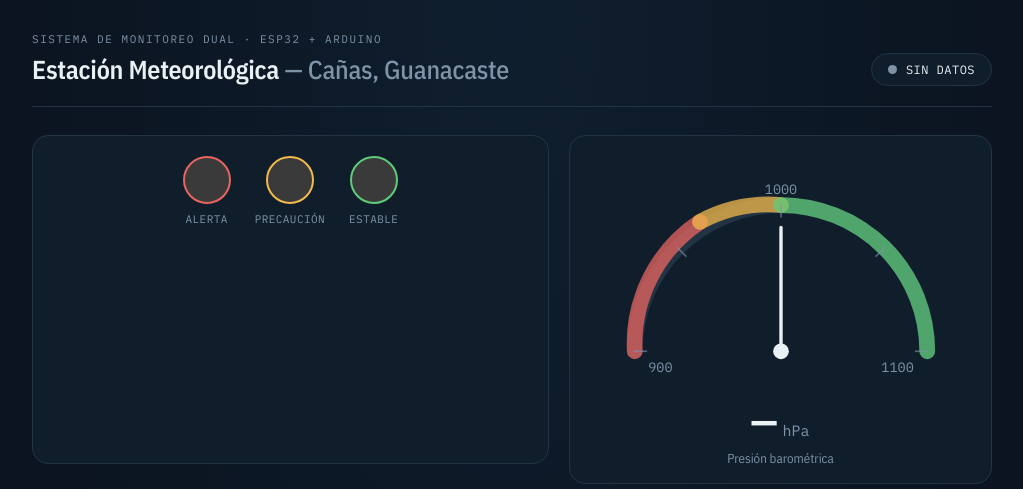
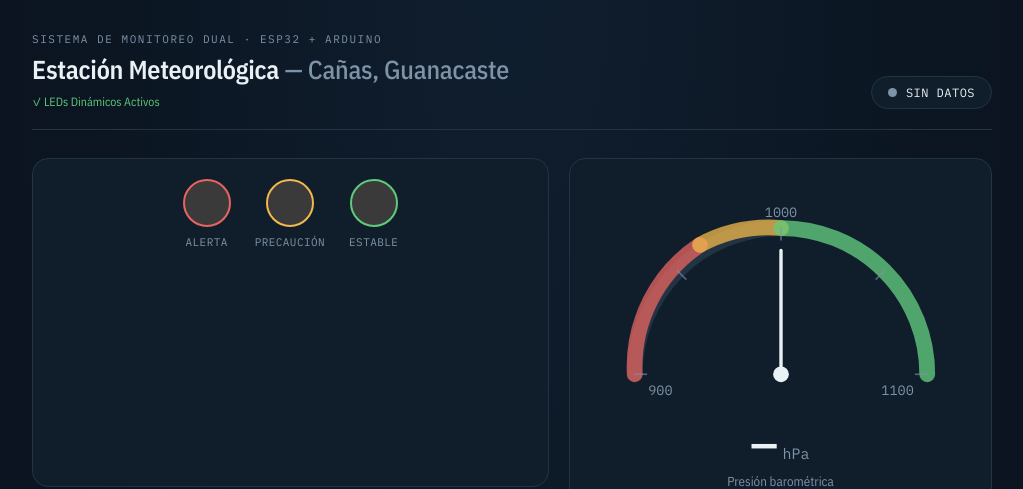
Before and after one commit to leandroalvaradoduarte-lang/weather-dashboard, a Flask app: page / in a window 1280 px wide. Shown: the top 489 px of the page, without its empty margins (128-1151 px from the left). Run offline with Flask 3, Linux system fonts and the light colour scheme; data that the repository does not hold is empty; some libraries are stand-ins or nearby versions.

Commit message:
Test: Add visible indicator text

```diff
--- a/templates/index.html
+++ b/templates/index.html
@@ -17,6 +17,7 @@
     <div class="topbar__title">
       <span class="eyebrow">Sistema de Monitoreo Dual · ESP32 + Arduino</span>
       <h1>Estación Meteorológica <span class="dim">— Cañas, Guanacaste</span></h1>
+      <div style="color: #5FCB7A; font-size: 12px; margin-top: 8px;">✓ LEDs Dinámicos Activos</div>
     </div>
     <div class="status-badge" id="statusBadge" data-level="sin-datos">
       <span class="status-dot"></span>
```
